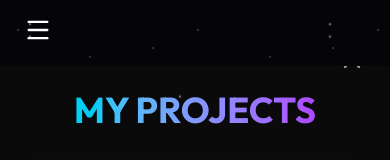
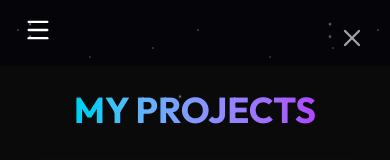
Before and after one commit to Harshikajain23/Portfolio_Harshika, a React (Vite) app in the folder vite-project/: page /projects in a window 390 px wide. Shown: the top 160 px of the page. Built offline with nearby package versions, Linux system fonts and the light colour scheme.

Commit message:
Update Projects.jsx

```diff
--- a/vite-project/src/Pages/Projects.jsx
+++ b/vite-project/src/Pages/Projects.jsx
@@ -292,7 +292,7 @@ const shadowColors = [
       <div className="w-full flex justify-center items-center p-6 relative">
         <button
           onClick={() => navigate("/")}
-          className="absolute -top-5 right-6 md:top-6 md:right-6 z-50 cursor-pointer text-neutral-400 hover:text-white transition"
+          className="fixed  right-6 top-6 z-50 cursor-pointer text-neutral-400 hover:text-white transition"
         >
           <X size={28} />
         </button>
```
